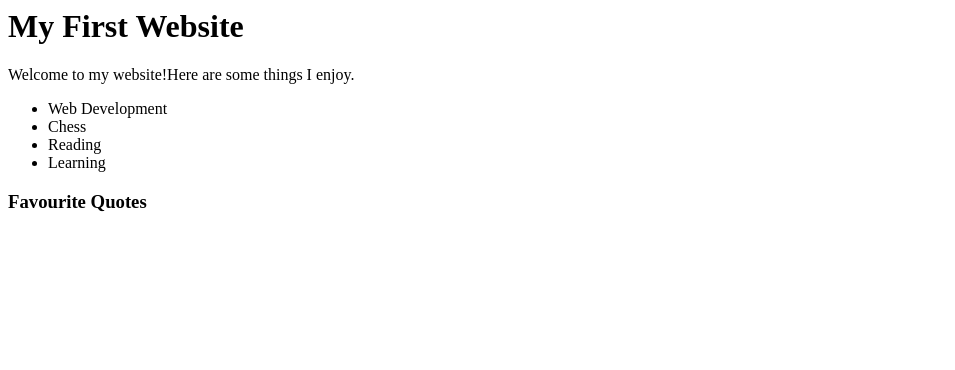
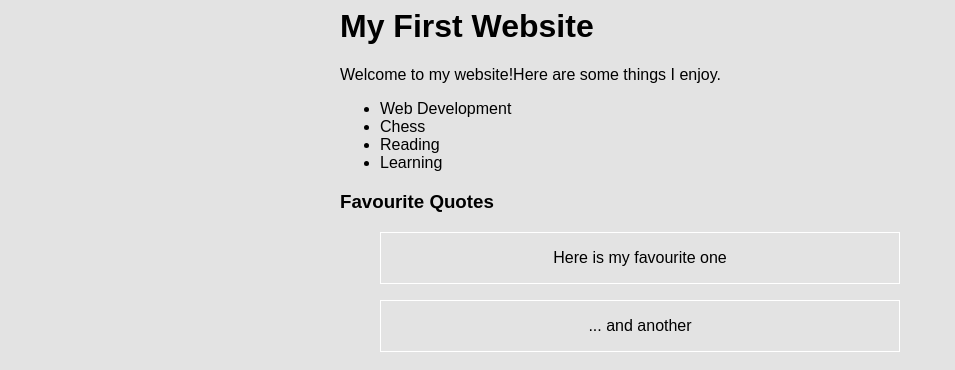
Before and after one commit to VinupriyaM/html, a plain HTML site: page assignment/index.html in a window 1280 px wide. Shown: the whole page, without its empty margins (0-955 px from the left). Drawn offline with Linux system fonts and the light colour scheme.

Commit message:
index.html modified

```diff
--- a/assignment/index.html
+++ b/assignment/index.html
@@ -1,8 +1,10 @@
 <html>
 <head>
 <title>My assignment one</title>
+<link rel="stylesheet" href="css/style.css"/>
 </head>
 <body>
+<div class="wrap">
 <h1>My First Website</h1>
 <p>Welcome to my website!Here are some things I enjoy.</p>
 <ul>
@@ -12,5 +14,12 @@
   <li>Learning</li>
 </ul>
 <h3>Favourite Quotes</h3>
+<blockquote>
+  <p>Here is my favourite one</p>
+</blockquote>
+<blockquote>
+  <p>... and another</p>
+</blockquote>
+</div>
 </body>
 </html>
```
